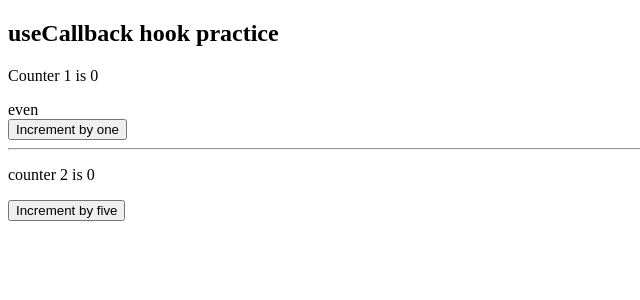
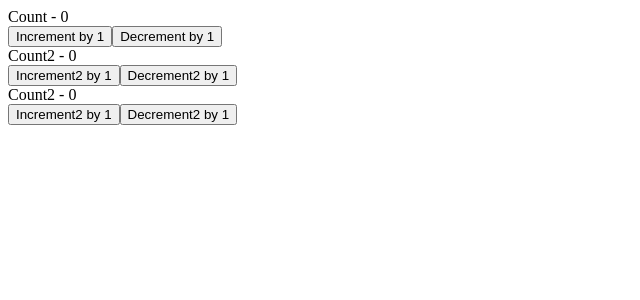
Before and after one commit to sumaiyarimu22/react-recap, a React (Vite) app: page / in a window 1280 px wide. Shown: the top 300 px of the page, without its empty margins (0-640 px from the left). Built offline with nearby package versions, Linux system fonts and the light colour scheme.

Commit message:
localState useReducer

```diff
--- a/src/App.jsx
+++ b/src/App.jsx
@@ -1,39 +1,14 @@
-import { useState, useCallback, useMemo } from "react";
-import Button from "./components/Button";
-import ShowCount from "./components/ShowCount";
-import Title from "./components/Title";
+// import ComplexCounter from "./components/ComplexCounter";
 
-export default function App() {
-  const [count1, setcount1] = useState(0);
-  const [count2, setcount2] = useState(0);
+import SimpleCounter from "./components/SimpleCounter";
 
-  const incrementByOne = useCallback(() => {
-    //function memorize kore rakhe
-    setcount1((prevCount) => prevCount + 1);
-  }, []);
-
-  const incrementByFive = useCallback(() => {
-    setcount2((preCount) => preCount + 5);
-  }, []);
-
-  const isEventOrOdd = useMemo(() => {
-    // function arte return value memorize kore
-    let i = 0;
-    while (i < 1000) {
-      i = i + 1;
-    }
-    return count1 % 2 === 0;
-  }, [count1]);
-
+const App = () => {
   return (
     <div>
-      <Title />
-      <ShowCount count={count1} title="Counter 1" />
-      <span>{isEventOrOdd ? "even" : "odd"}</span>
-      <Button handleClick={incrementByOne}>Increment by one</Button>
-      <hr />
-      <ShowCount count={count2} title="counter 2" />
-      <Button handleClick={incrementByFive}>Increment by five</Button>
+      {/* <ComplexCounter /> */}
+      <SimpleCounter />
     </div>
   );
-}
+};
+
+export default App;
--- a/src/components/Button.jsx
+++ /dev/null
@@ -1,15 +0,0 @@
-import React from "react";
-// eslint-disable-next-line react/prop-types, react-refresh/only-export-components
-const Button = ({ handleClick, children }) => {
-  console.log(`rendering button ${children}`);
-  return (
-    <div>
-      <button type="button" onClick={handleClick}>
-        {children}
-      </button>
-    </div>
-  );
-};
-
-// eslint-disable-next-line react-refresh/only-export-components
-export default React.memo(Button);
--- /dev/null
+++ b/src/components/ComplexCounter.jsx
@@ -0,0 +1,65 @@
+import { useReducer } from "react";
+
+const initialState = {
+  counter: 0,
+  counter2: 0,
+};
+
+const reducer = (state, action) => {
+  //state,action
+  switch (action.type) {
+    case "increment":
+      return { ...state, counter: state.counter + action.value };
+    case "decrement":
+      return { ...state, counter: state.counter - action.value };
+    case "increment2":
+      return { ...state, counter2: state.counter2 + action.value };
+    case "decrement2":
+      return { ...state, counter2: state.counter2 - action.value };
+    default:
+      return state;
+  }
+};
+
+const ComplexCounter = () => {
+  const [count, dispatch] = useReducer(reducer, initialState); //reducer,initialState
+
+  return (
+    <div>
+      <div>
+        <div>Count - {count.counter}</div>
+        <button
+          type="button"
+          onClick={() => dispatch({ type: "increment", value: 1 })}
+        >
+          Increment by 1
+        </button>
+
+        <button
+          type="button"
+          onClick={() => dispatch({ type: "decrement", value: 1 })}
+        >
+          Decrement by 1
+        </button>
+      </div>
+      <div>
+        <div>Count2 - {count.counter2}</div>
+        <button
+          type="button"
+          onClick={() => dispatch({ type: "increment2", value: 1 })}
+        >
+          Increment2 by 1
+        </button>
+
+        <button
+          type="button"
+          onClick={() => dispatch({ type: "decrement2", value: 1 })}
+        >
+          Decrement2 by 1
+        </button>
+      </div>
+    </div>
+  );
+};
+
+export default ComplexCounter;
--- a/src/components/ShowCount.jsx
+++ /dev/null
@@ -1,15 +0,0 @@
-import React from "react";
-
-// eslint-disable-next-line react/prop-types, react-refresh/only-export-components
-const ShowCount = ({ count, title }) => {
-  console.log(`rendering ${title}...`);
-
-  return (
-    <p>
-      {title} is {count}
-    </p>
-  );
-};
-
-// eslint-disable-next-line react-refresh/only-export-components
-export default React.memo(ShowCount);
--- /dev/null
+++ b/src/components/SimpleCounter.jsx
@@ -0,0 +1,82 @@
+import { useReducer } from "react";
+
+const initialState = {
+  counter: 0,
+  counter2: 0,
+};
+
+const reducer = (state, action) => {
+  //state,action
+  switch (action.type) {
+    case "increment":
+      return { ...state, counter: state.counter + action.value };
+    case "decrement":
+      return { ...state, counter: state.counter - action.value };
+    case "increment2":
+      return { ...state, counter2: state.counter2 + action.value };
+    case "decrement2":
+      return { ...state, counter2: state.counter2 - action.value };
+    default:
+      return state;
+  }
+};
+
+const SimpleCounter = () => {
+  const [count, dispatch] = useReducer(reducer, initialState); //reducer,initialState
+  const [count2, dispatch2] = useReducer(reducer, initialState);
+
+  return (
+    <div>
+      <div>
+        <div>Count - {count.counter}</div>
+        <button
+          type="button"
+          onClick={() => dispatch({ type: "increment", value: 1 })}
+        >
+          Increment by 1
+        </button>
+
+        <button
+          type="button"
+          onClick={() => dispatch({ type: "decrement", value: 1 })}
+        >
+          Decrement by 1
+        </button>
+      </div>
+      <div>
+        <div>Count2 - {count.counter2}</div>
+        <button
+          type="button"
+          onClick={() => dispatch({ type: "increment2", value: 1 })}
+        >
+          Increment2 by 1
+        </button>
+
+        <button
+          type="button"
+          onClick={() => dispatch({ type: "decrement2", value: 1 })}
+        >
+          Decrement2 by 1
+        </button>
+      </div>
+      <div>
+        <div>Count2 - {count2.counter2}</div>
+        <button
+          type="button"
+          onClick={() => dispatch2({ type: "increment2", value: 1 })}
+        >
+          Increment2 by 1
+        </button>
+
+        <button
+          type="button"
+          onClick={() => dispatch2({ type: "decrement2", value: 1 })}
+        >
+          Decrement2 by 1
+        </button>
+      </div>
+    </div>
+  );
+};
+
+export default SimpleCounter;
--- a/src/components/Title.jsx
+++ /dev/null
@@ -1,10 +0,0 @@
-const Title = () => {
-  console.log("rendering title...");
-  return (
-    <div>
-      <h2>useCallback hook practice</h2>
-    </div>
-  );
-};
-
-export default Title;
```
Also changed, not shown: src/components/Counter.jsx (added, +33 -0 lines).
